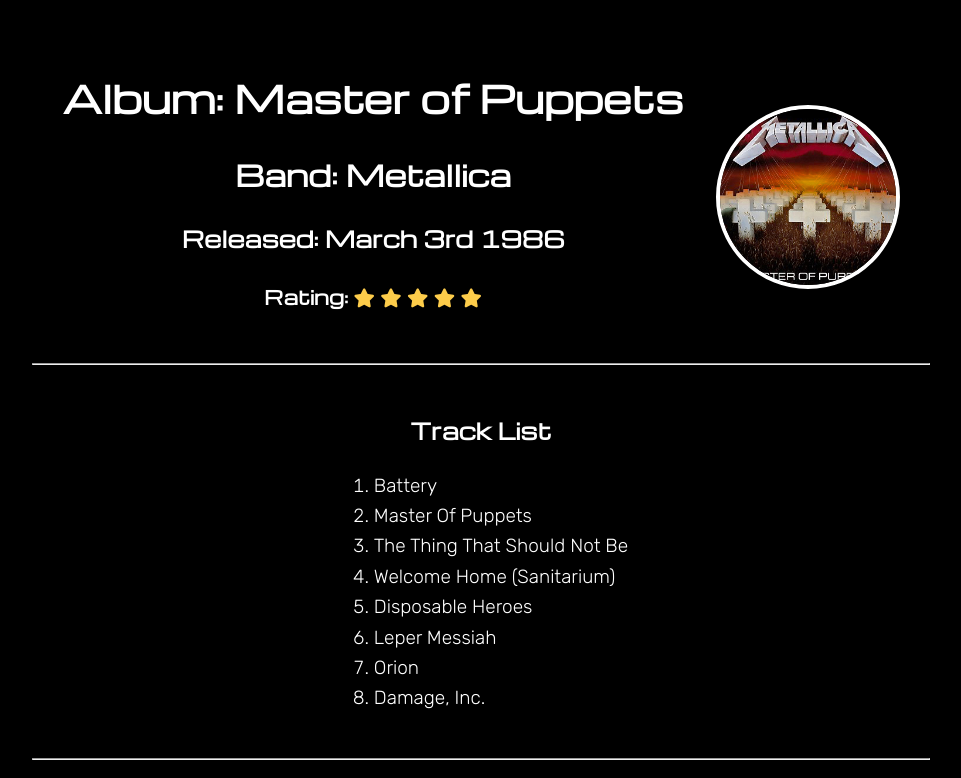
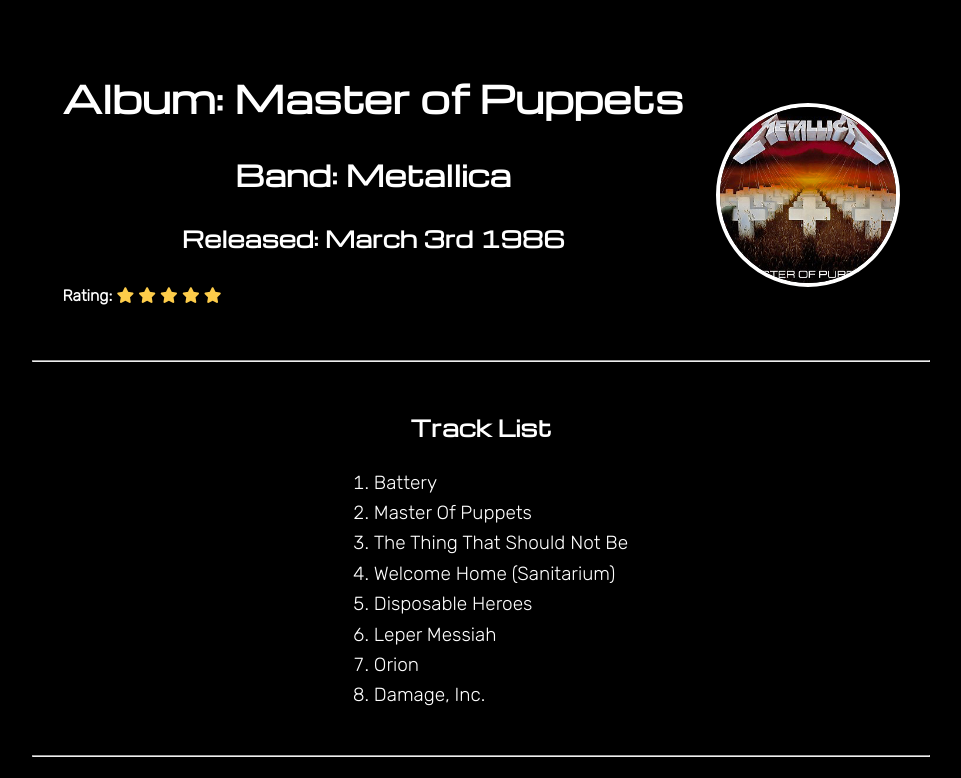
Before and after one commit to brendanm403/cpnt260-a1, a plain HTML site: page index.html in a window 1280 px wide. Shown: the top 778 px of the page, without its empty margins (159-1120 px from the left). Drawn offline with nearby package versions, Linux system fonts and the light colour scheme.

Commit message:
changed header element

```diff
--- a/index.html
+++ b/index.html
@@ -20,7 +20,7 @@
         <h1>Album: Master of Puppets</h1>
         <h2>Band: Metallica</h2>
         <h3>Released: March 3rd 1986</h3>
-        <h4>Rating: <i class="fa-solid fa-star"></i> <i class="fa-solid fa-star"></i> <i class="fa-solid fa-star"></i> <i class="fa-solid fa-star" ></i> <i class="fa-solid fa-star"></i></h4>
+        <h5>Rating: <i class="fa-solid fa-star"></i> <i class="fa-solid fa-star"></i> <i class="fa-solid fa-star"></i> <i class="fa-solid fa-star" ></i> <i class="fa-solid fa-star"></i></h4>
       </div>
       <img class="album-art" src="images/Metallica_-_Master_of_Puppets_cover.jpg" alt="Master Of Puppets album art image">
     </div>
```
